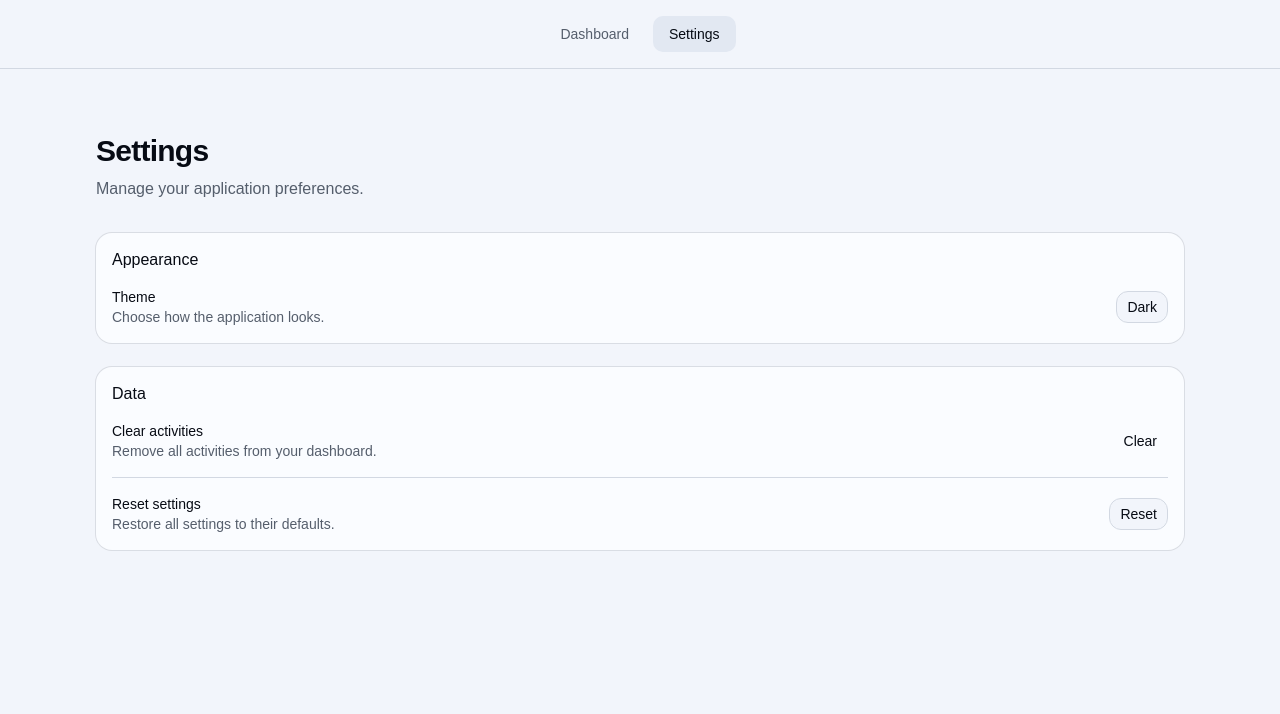
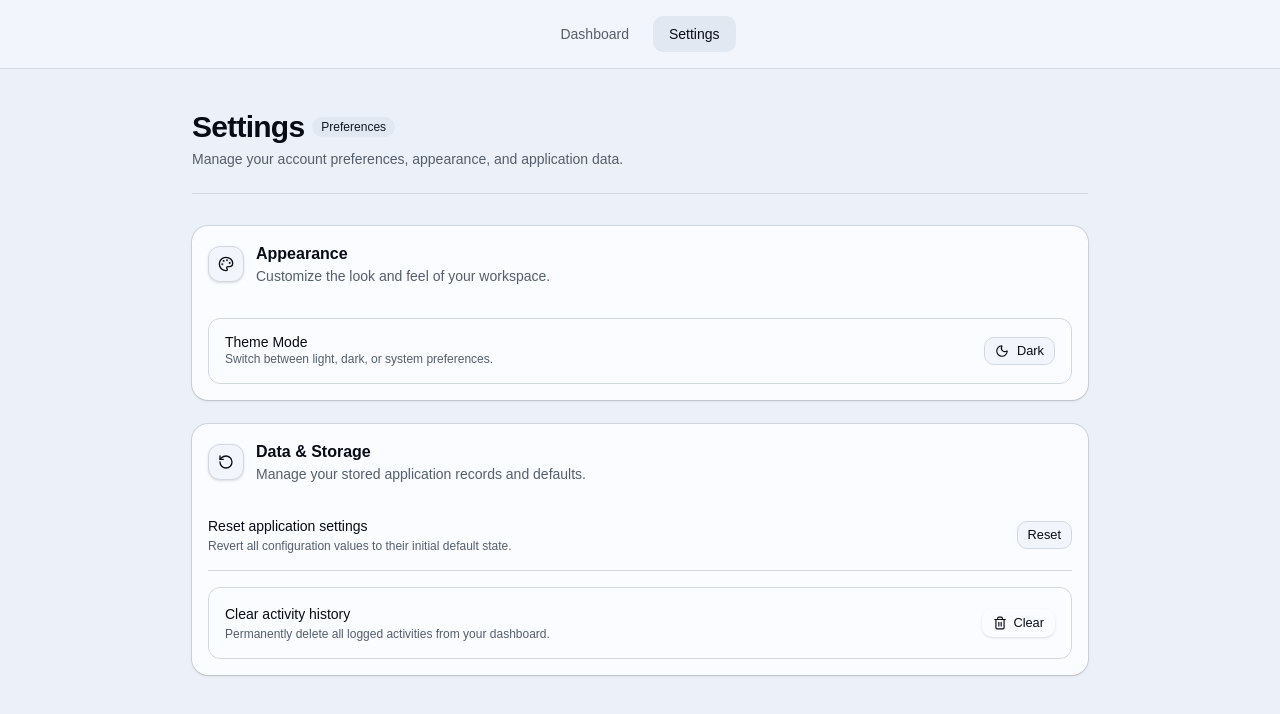
Before and after one commit to quemque/PulseBoard, a React (Vite) app: page /settings in a window 1280 px wide. Shown: the top 714 px of the page. Built offline with nearby package versions, Linux system fonts and the light colour scheme.

Commit message:
add: update settings

```diff
--- a/src/pages/Settings.tsx
+++ b/src/pages/Settings.tsx
@@ -1,67 +1,124 @@
-import { Card, CardContent, CardHeader, CardTitle } from '@/components/ui/card'
+import {
+   Card,
+   CardContent,
+   CardDescription,
+   CardHeader,
+   CardTitle,
+} from '@/components/ui/card'
 import { Button } from '@/components/ui/button'
 import { Separator } from '@/components/ui/separator'
+import { Badge } from '@/components/ui/badge'
+import { Moon, Palette, RotateCcw, Trash2 } from 'lucide-react'
 
 export default function Settings() {
    return (
-      <main className="relative min-h-screen overflow-hidden bg-background">
-         <div className="relative mx-auto max-w-6xl px-5 py-10 sm:px-8 lg:py-16">
-            <div className="mb-8">
-               <h1 className="text-3xl font-bold tracking-tight">Settings</h1>
-
-               <p className="mt-2 text-muted-foreground">
-                  Manage your application preferences.
+      <main className="relative min-h-screen bg-muted/40 p-4 sm:p-6 lg:p-10">
+         <div className="mx-auto max-w-4xl space-y-8">
+            <div className="flex flex-col gap-1 border-b pb-6">
+               <div className="flex items-center gap-2">
+                  <h1 className="text-2xl font-bold tracking-tight sm:text-3xl">
+                     Settings
+                  </h1>
+                  <Badge
+                     variant="secondary"
+                     className="rounded-md px-2 py-0.5 text-xs"
+                  >
+                     Preferences
+                  </Badge>
+               </div>
+               <p className="text-sm text-muted-foreground">
+                  Manage your account preferences, appearance, and application
+                  data.
                </p>
             </div>
 
-            <div className="space-y-6">
-               <Card>
-                  <CardHeader>
-                     <CardTitle>Appearance</CardTitle>
+            <div className="grid gap-6">
+               <Card className="border-border/60 shadow-sm transition-all hover:border-border">
+                  <CardHeader className="flex flex-row items-center gap-3 space-y-0 pb-4">
+                     <div className="flex h-9 w-9 items-center justify-center rounded-lg border bg-background text-foreground shadow-sm">
+                        <Palette className="h-4 w-4" />
+                     </div>
+                     <div>
+                        <CardTitle className="text-base font-semibold">
+                           Appearance
+                        </CardTitle>
+                        <CardDescription>
+                           Customize the look and feel of your workspace.
+                        </CardDescription>
+                     </div>
                   </CardHeader>
-
-                  <CardContent className="space-y-4">
-                     <div className="flex items-center justify-between">
-                        <div>
-                           <p className="font-medium">Theme</p>
-                           <p className="text-sm text-muted-foreground">
-                              Choose how the application looks.
+                  <CardContent>
+                     <div className="flex items-center justify-between rounded-lg border bg-card p-3 shadow-none sm:p-4">
+                        <div className="space-y-0.5">
+                           <p className="text-sm font-medium leading-none">
+                              Theme Mode
+                           </p>
+                           <p className="text-xs text-muted-foreground">
+                              Switch between light, dark, or system preferences.
                            </p>
                         </div>
-
-                        <Button variant="outline">Dark</Button>
+                        <Button variant="outline" size="sm" className="gap-2">
+                           <Moon className="h-3.5 w-3.5" />
+                           <span>Dark</span>
+                        </Button>
                      </div>
                   </CardContent>
                </Card>
 
-               <Card>
-                  <CardHeader>
-                     <CardTitle>Data</CardTitle>
+               <Card className="border-border/60 shadow-sm transition-all hover:border-border">
+                  <CardHeader className="flex flex-row items-center gap-3 space-y-0 pb-4">
+                     <div className="flex h-9 w-9 items-center justify-center rounded-lg border bg-background text-foreground shadow-sm">
+                        <RotateCcw className="h-4 w-4" />
+                     </div>
+                     <div>
+                        <CardTitle className="text-base font-semibold">
+                           Data & Storage
+                        </CardTitle>
+                        <CardDescription>
+                           Manage your stored application records and defaults.
+                        </CardDescription>
+                     </div>
                   </CardHeader>
-
                   <CardContent className="space-y-4">
                      <div className="flex items-center justify-between">
-                        <div>
-                           <p className="font-medium">Clear activities</p>
-                           <p className="text-sm text-muted-foreground">
-                              Remove all activities from your dashboard.
+                        <div className="space-y-0.5">
+                           <p className="text-sm font-medium">
+                              Reset application settings
+                           </p>
+                           <p className="text-xs text-muted-foreground">
+                              Revert all configuration values to their initial
+                              default state.
                            </p>
                         </div>
-
-                        <Button variant="destructive">Clear</Button>
+                        <Button
+                           variant="outline"
+                           size="sm"
+                           className="shrink-0"
+                        >
+                           Reset
+                        </Button>
                      </div>
 
                      <Separator />
 
-                     <div className="flex items-center justify-between">
-                        <div>
-                           <p className="font-medium">Reset settings</p>
-                           <p className="text-sm text-muted-foreground">
-                              Restore all settings to their defaults.
+                     <div className="flex items-center justify-between rounded-lg border border-destructive/20 bg-destructive/5 p-3 sm:p-4">
+                        <div className="space-y-0.5">
+                           <p className="text-sm font-medium text-destructive">
+                              Clear activity history
+                           </p>
+                           <p className="text-xs text-muted-foreground">
+                              Permanently delete all logged activities from your
+                              dashboard.
                            </p>
                         </div>
-
-                        <Button variant="outline">Reset</Button>
+                        <Button
+                           variant="destructive"
+                           size="sm"
+                           className="shrink-0 gap-1.5 shadow-sm"
+                        >
+                           <Trash2 className="h-3.5 w-3.5" />
+                           <span>Clear</span>
+                        </Button>
                      </div>
                   </CardContent>
                </Card>
```
